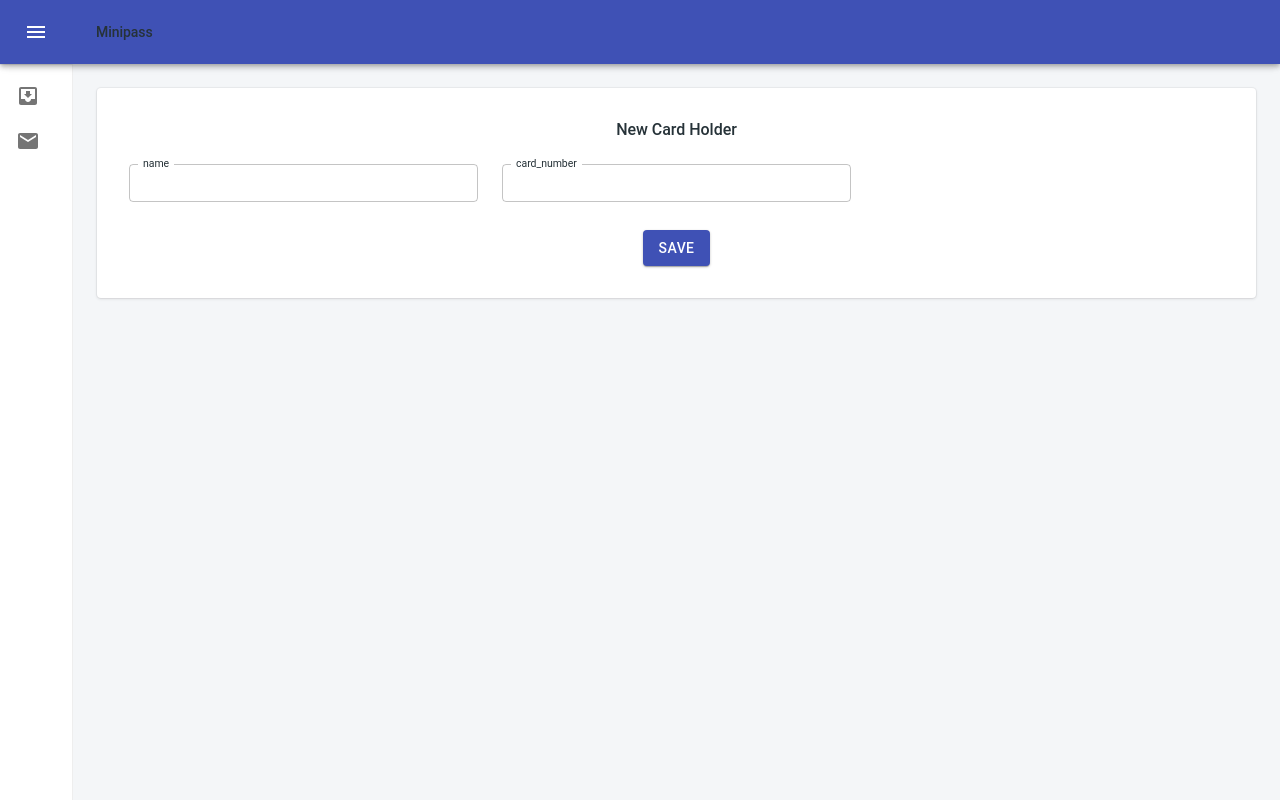
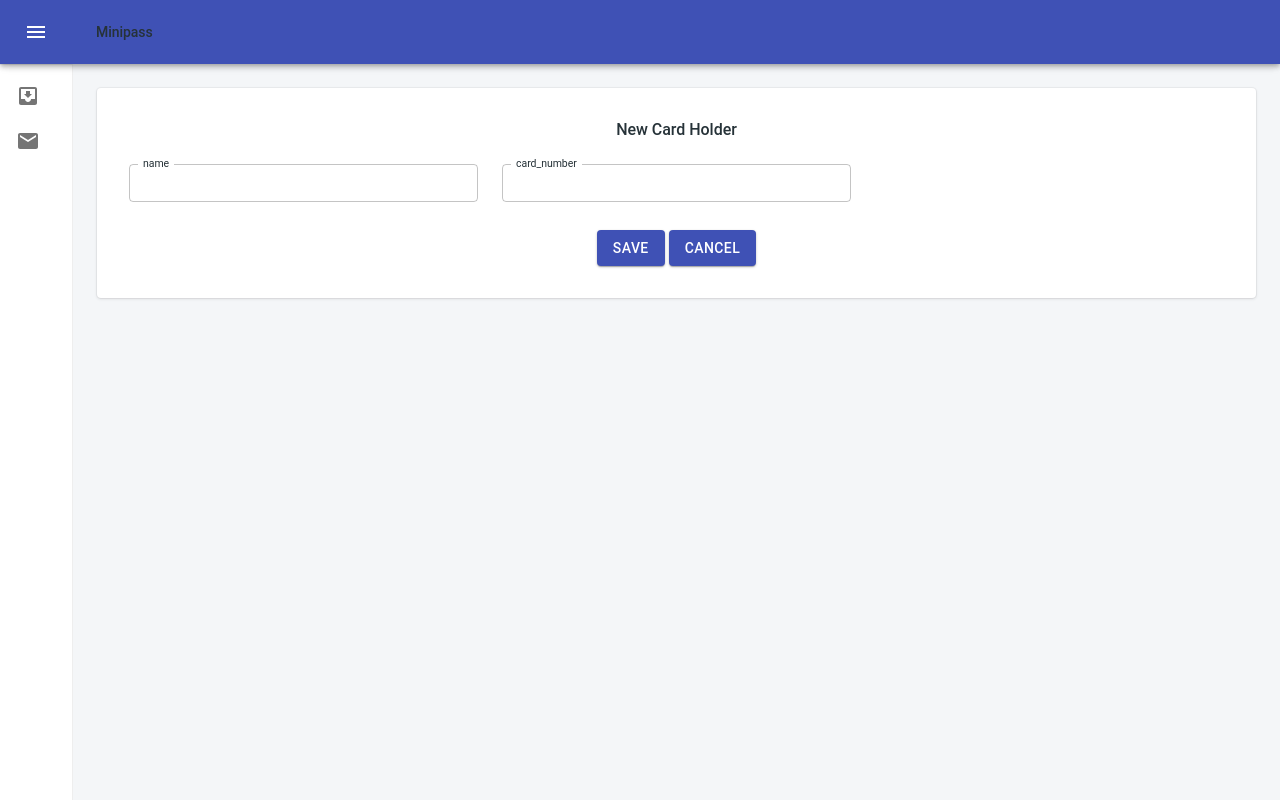
Before and after one commit to marcelpedreira/minipass-web-application, a React (Create React App) app: page /cardholders/new in a window 1280 px wide. Built offline with nearby package versions, Linux system fonts and the light colour scheme.

Commit message:
cancel button

```diff
--- a/src/modules/CardHolders/components/CardHoldersForm.tsx
+++ b/src/modules/CardHolders/components/CardHoldersForm.tsx
@@ -20,6 +20,7 @@ const useStyles = makeStyles({
 interface CardHolderFormProps {
   title: string;
   submit: (values: CardHolder) => void;
+  cancel: () => void;
   values?: CardHolder;
 }
 
@@ -54,11 +55,20 @@ export default function CardHolderForm(props: CardHolderFormProps) {
             </Grid>
             <Grid item lg={12} md={12} sm={12}>
               <Button
+                style={{marginLeft: 2, marginRight: 2}}
                 type="submit"
                 color="primary"
                 variant="contained"
               >
                 Save
+              </Button>
+              <Button
+                style={{marginLeft: 2, marginRight: 2}}
+                color="primary"
+                variant="contained"
+                onClick={props.cancel}
+              >
+                Cancel
               </Button>
             </Grid>
           </Grid>
--- a/src/modules/CardHolders/containers/CardHoldersEditContainer.tsx
+++ b/src/modules/CardHolders/containers/CardHoldersEditContainer.tsx
@@ -82,11 +82,15 @@ export default function CardHoldersEditContainer(props: any) {
         }
     }
 
+    const cancelSubmit = () => {
+        props.history.push('/cardholders');
+    }
+
     const message = state.error && state.error.message;
 
     return (
         <LoadingContainer isLoading = {state.isloading} message = {message}>
-            {state.data&&(<CardHoldersForm submit={submitData} title={"Edit Card Holder"} values={state.data}/>)}
+            {state.data&&(<CardHoldersForm submit={submitData} cancel={cancelSubmit} title={"Edit Card Holder"} values={state.data}/>)}
         </LoadingContainer>
     )
 }
--- a/src/modules/CardHolders/containers/CardHoldersNewContainer.tsx
+++ b/src/modules/CardHolders/containers/CardHoldersNewContainer.tsx
@@ -25,7 +25,11 @@ export default function CardHoldersNewContainer(props: any) {
         }
     }
 
+    const cancelSubmit = () => {
+        props.history.push('/cardholders');
+    }
+
     return (
-        <CardHoldersForm submit={submitData} title={"New Card Holder"} />
+        <CardHoldersForm submit={submitData} cancel={cancelSubmit} title={"New Card Holder"} />
     )
 }
```
